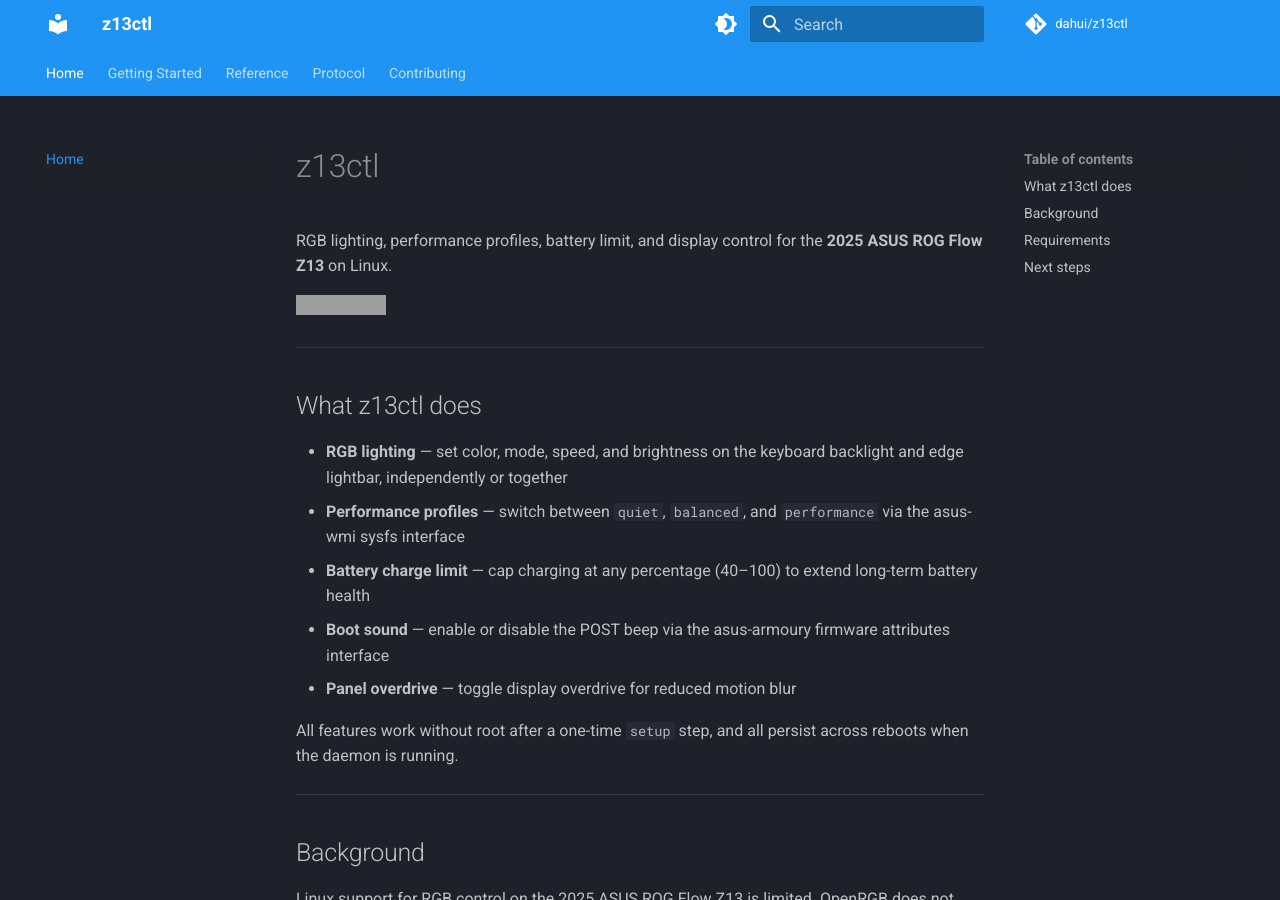
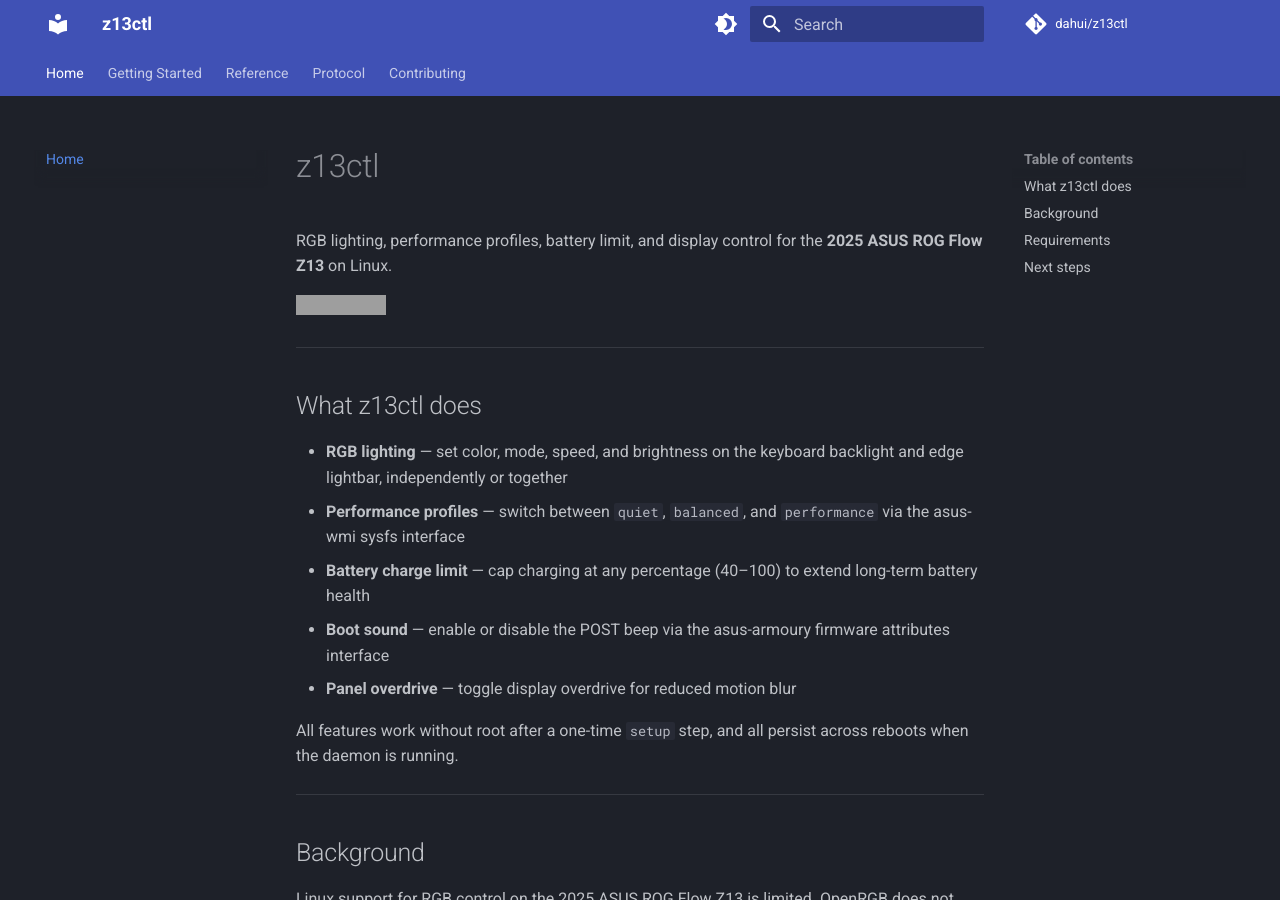
Before and after one commit to dahui/z13ctl, an MkDocs documentation site: the page built from docs/index.md, in a window 1280 px wide and 900 px high. Built offline with MkDocs 1.6.1 and Material for MkDocs 9.7.7, drawn with Linux system fonts in a browser that asks for light colours; comment, search, counter and statistics services are not loaded; grey boxes are pictures that could not be loaded.

Commit message:
fix: Fix deb package build, make mkdocs site use a darker blue.

```diff
--- a/.goreleaser.yml
+++ b/.goreleaser.yml
@@ -31,6 +31,8 @@
 nfpms:
   - id: z13ctl-pkg
     package_name: z13ctl
+    section: utils
+    group: Applications/System
     formats:
       - archlinux
       - deb
@@ -58,10 +60,6 @@
         dst: /usr/lib/udev/rules.d/99-z13ctl.rules
     archlinux:
       packager: "Jeff Hagadorn <noreply@github.com>"
-    deb:
-      section: utils
-    rpm:
-      group: Applications/System
 
 release:
   draft: false
--- a/mkdocs.yml
+++ b/mkdocs.yml
@@ -10,13 +10,13 @@
   name: material
   palette:
     - scheme: slate
-      primary: blue
+      primary: indigo
       accent: blue
       toggle:
         icon: material/brightness-4
         name: Switch to light mode
     - scheme: default
-      primary: blue
+      primary: indigo
       accent: blue
       toggle:
         icon: material/brightness-7
```
